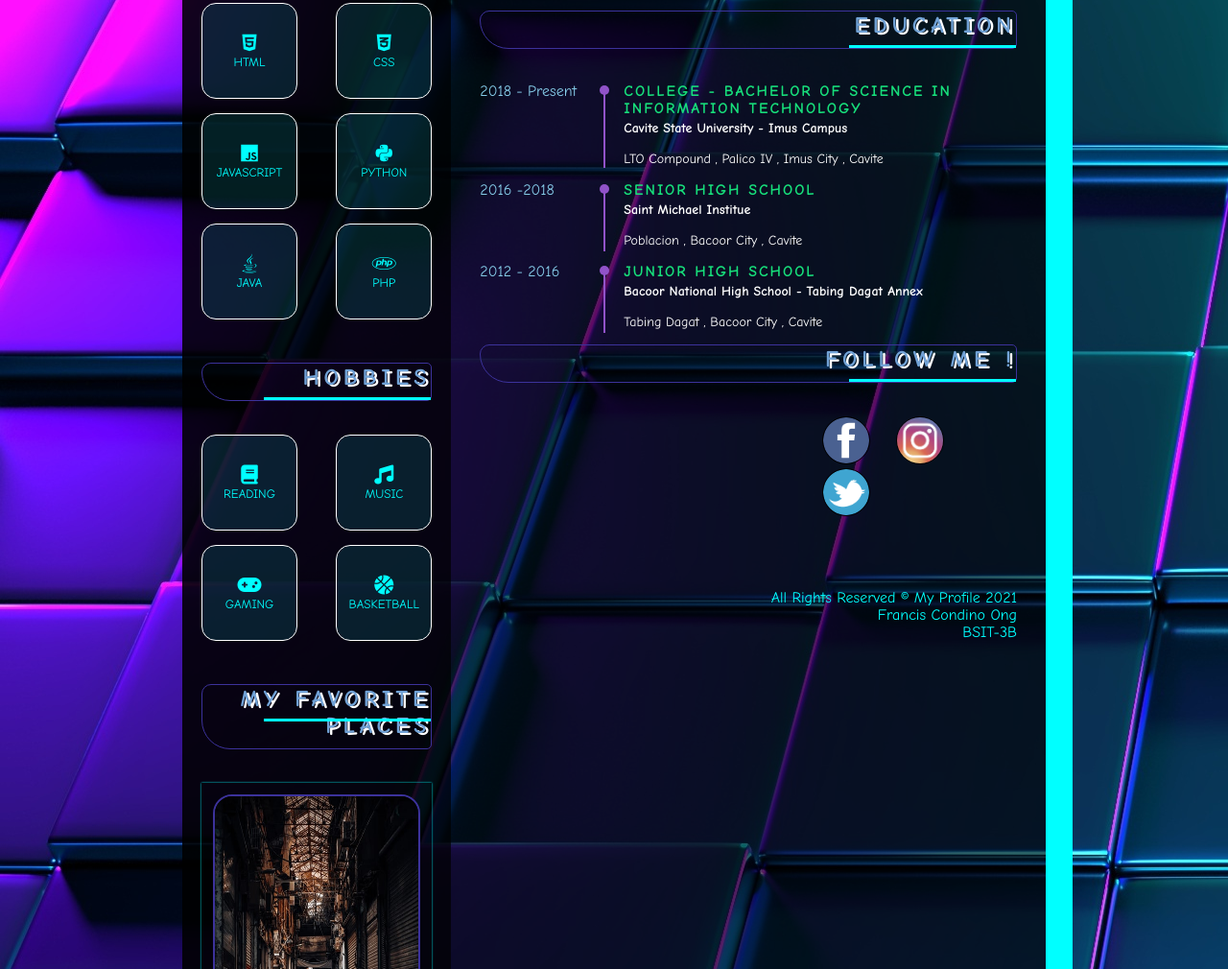
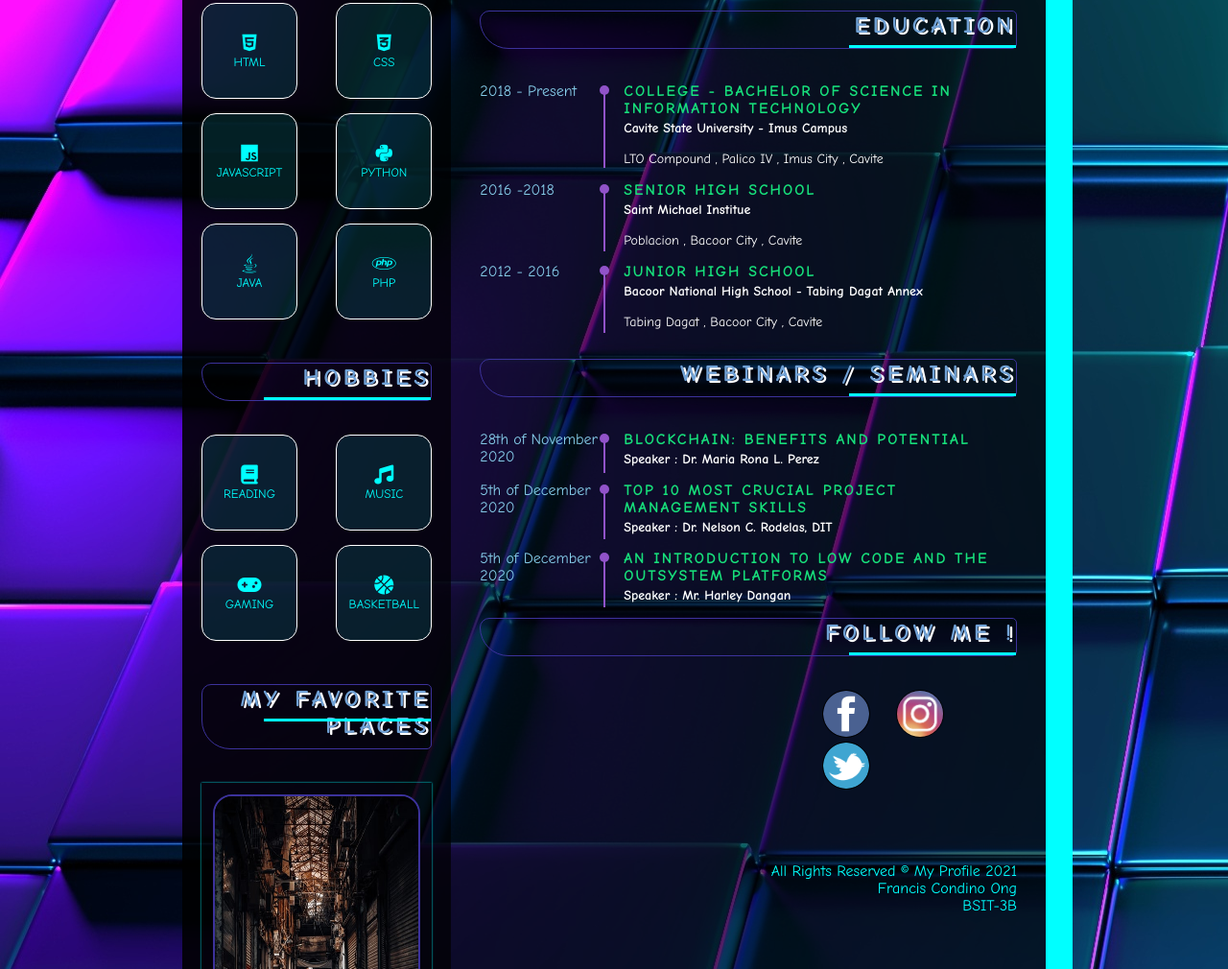
Before and after one commit to imfranz25/web-resume, a plain HTML site: page index.html in a window 1280 px wide. Shown: the part 667-1677 px from the top of the page at 96% size. Drawn offline with Linux system fonts and the light colour scheme.

Commit message:
Add Comments,Seminar Section

```diff
--- a/index.html
+++ b/index.html
@@ -14,7 +14,7 @@
 
 	//personal infos
 	var name='Francis C. Ong';
-	var job ='Future Cloud Engineer';
+	var job ='Future Software Engineer';
 	var cpnum='09566526969';
 	var email='francis.ong@cvsu.edu.ph';
 	var addr='BLK 2 LT 23 Meralco PH1 Salinas 1, Bacoor City, Cavite';
@@ -49,6 +49,19 @@
 	var s4='Python';
 	var s5='Java';
 	var s6='PHP';
+
+	//Seminars
+	var sd1 = '28th of November 2020';
+	var st1 = 'Blockchain: Benefits and Potential';
+	var ss1 = 'Speaker : Dr. Maria Rona L. Perez';
+
+	var sd2 = '5th of December 2020';
+	var st2 = 'Top 10 Most Crucial Project Management SKills';
+	var ss2 = 'Speaker : Dr. Nelson C. Rodelas, DIT';
+
+	var sd3 = '5th of December 2020';
+	var st3 = 'An Introduction to Low Code and the Outsystem Platforms';
+	var ss3 = 'Speaker : Mr. Harley Dangan';
 
 </script>
 
@@ -478,6 +491,85 @@
 					</div>
 					<!--End of Education Info-->
 
+					<!--Start of Enducation Info-->
+					<div class="education">
+						<div class="title">Webinars / Seminars</div>
+						<div class="education_wrap">
+
+							<!--Enducation Info List-->
+							<ul>
+								<!--Enducation #1-->
+								<li>
+									<div class="li_wrap">
+										<div class="date">
+											<script type="text/javascript">
+												document.write(sd1);
+											</script>
+										</div>
+										<div class="info">
+											<p class="info_title">
+												<script type="text/javascript">
+													document.write(st1);
+											</script>
+											</p>
+											<p class="info_com">
+												<script type="text/javascript">
+													document.write(ss1);
+												</script>
+											</p>
+										</div>
+									</div>
+								</li>
+								<!--Enducation #2-->
+								<li>
+									<div class="li_wrap">
+										<div class="date">
+											<script type="text/javascript">
+												document.write(sd2);
+										</script>
+										</div>
+										<div class="info">
+											<p class="info_title">
+												<script type="text/javascript">
+													document.write(st2);
+												</script>
+											</p>
+											<p class="info_com">
+												<script type="text/javascript">
+													document.write(ss2);
+											</script>
+											</p>
+										</div>
+									</div>
+								</li>
+								<!--Enducation #3-->
+								<li>
+									<div class="li_wrap">
+										<div class="date">
+											<script type="text/javascript">
+												document.write(sd3);
+											</script>
+										</div>
+										<div class="info">
+											<p class="info_title">
+												<script type="text/javascript">
+													document.write(st3);
+												</script>
+											</p>
+											<p class="info_com">
+												<script type="text/javascript">
+													document.write(ss3);
+												</script>
+											</p>
+										</div>
+									</div>
+								</li>
+							</ul>
+							<!--End of Education Info List-->
+						</div>
+					</div>
+					<!--End of Education Info-->
+
 					<!--Start of Social Info-->
 					<div class="social">
 						<div class="title">Follow me !</div>
```
